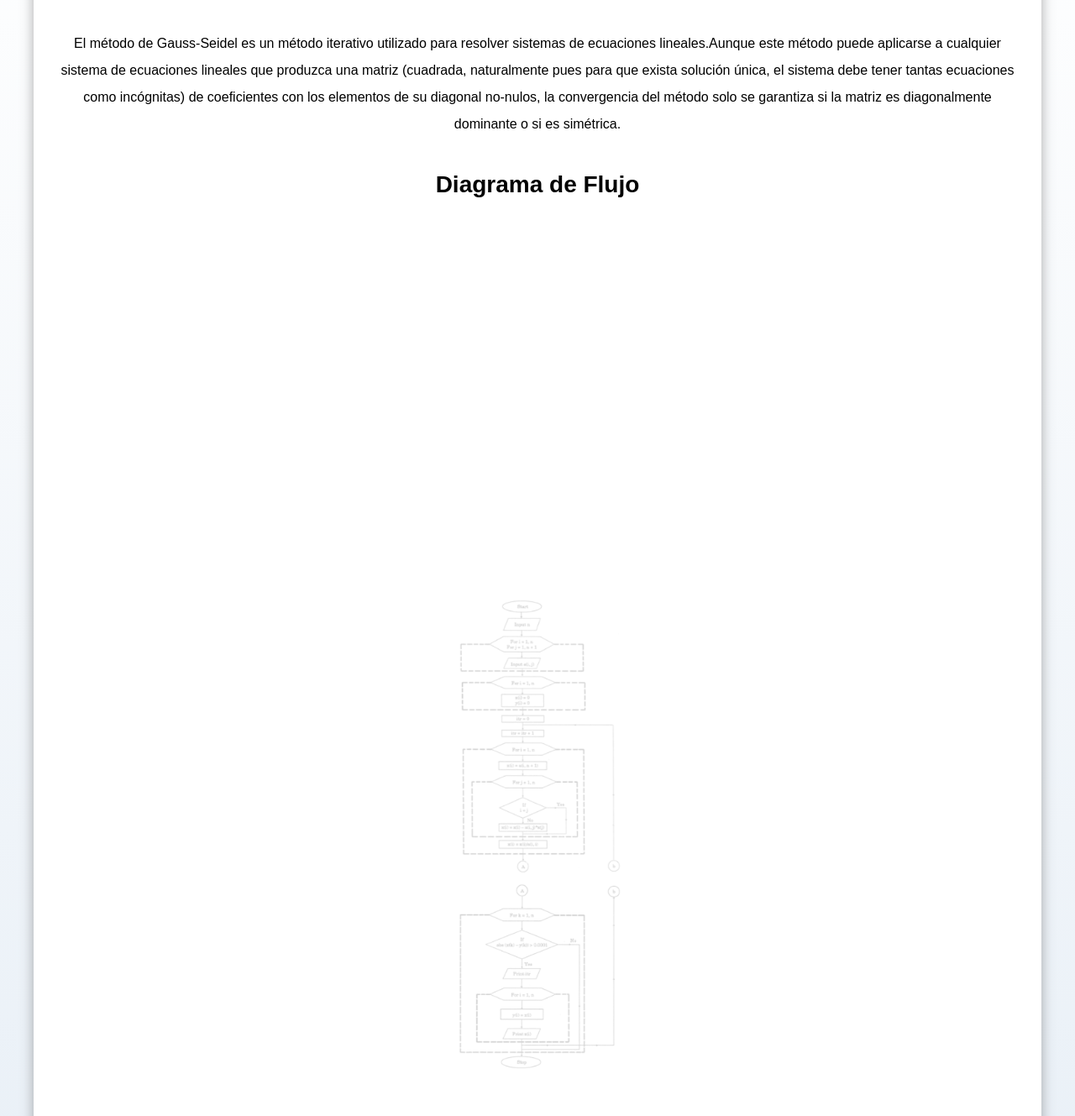
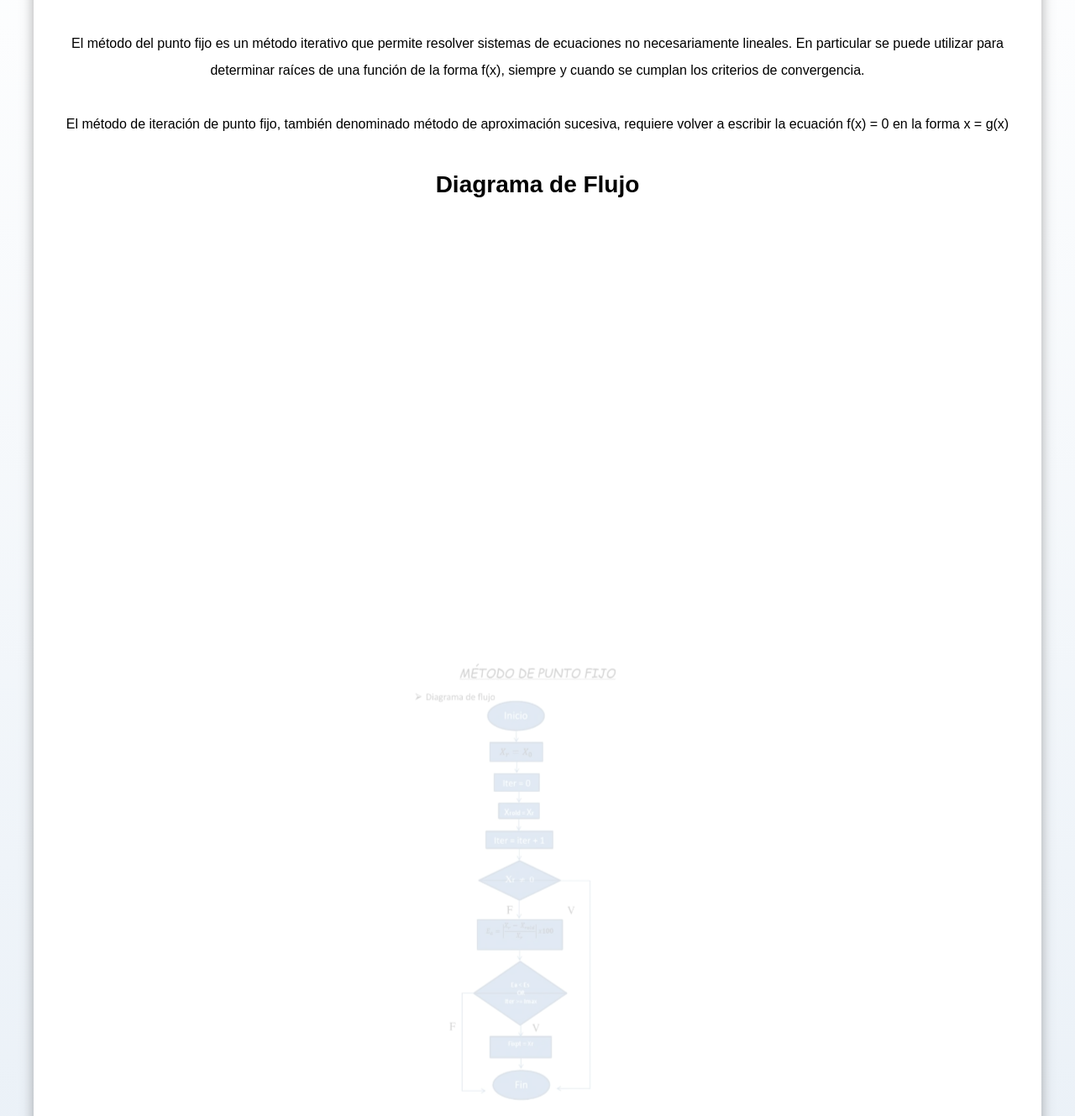
Before and after one commit to GuillermoMora03/freelancer, a website: page pages/MetodosNumericos.html in a window 1280 px wide. Shown: the part 201-1530 px from the top of the page at 84% size. Drawn offline with nearby package versions, Linux system fonts and the light colour scheme; files that its build step writes are made by us from their sources; files whose address does not match are found by name; a web font is replaced by a local one.

Commit message:
Actualizacion de Metodos

```diff
--- a/css/styles.css
+++ b/css/styles.css
@@ -338,10 +338,14 @@ img{
     animation-name: show;
     animation-fill-mode: both;
     animation-timeline: --revealing-image;
-
     animation-range: entry 25% cover 50%;
+    width: 100%;
 }
 
 p{
     font-family: 'Gabarito', sans-serif;
 }
+
+.Descripcion_Metodo p{
+    font-size: 30px;
+}
--- a/pages/MetodosNumericos.html
+++ b/pages/MetodosNumericos.html
@@ -40,15 +40,16 @@
         <div class="Intro-Metodo">
 
             <section class="servicio">
-                <p>El método de Gauss-Seidel es un método iterativo utilizado para resolver sistemas de ecuaciones lineales.Aunque este método puede aplicarse a cualquier sistema de ecuaciones lineales que produzca una matriz (cuadrada, naturalmente pues para que exista solución única, el sistema debe tener tantas ecuaciones como incógnitas) de coeficientes con los elementos de su diagonal no-nulos, la convergencia del método solo se garantiza si la matriz es diagonalmente dominante o si es simétrica.
+                <p class="Descripcion_Metodo">El método del punto fijo es un método iterativo que permite resolver sistemas de ecuaciones no necesariamente lineales. En particular se puede utilizar para determinar raíces de una función de la forma f(x), siempre y cuando se cumplan los criterios de convergencia.
                 </p>
+                <p class="Descripcion_Metodo">El método de iteración de punto fijo, también denominado método de aproximación sucesiva, requiere volver a escribir la ecuación f(x) = 0 en la forma x = g(x)</p>
 
             </section>
 
             <div>
                 <h2>Diagrama de Flujo</h2>
                 <section class="servicio">
-                    <img src="../image/Diagrama De Flujo.jpg" alt="Diagrama de flujo">
+                    <img class="ddf" src="../image/DDF.png" alt="Diagrama de flujo">
                 </section>
             </div>
 
```
Also changed, not shown: image/DDF.png (added), image/Diagrama De Flujo.jpg (deleted).
